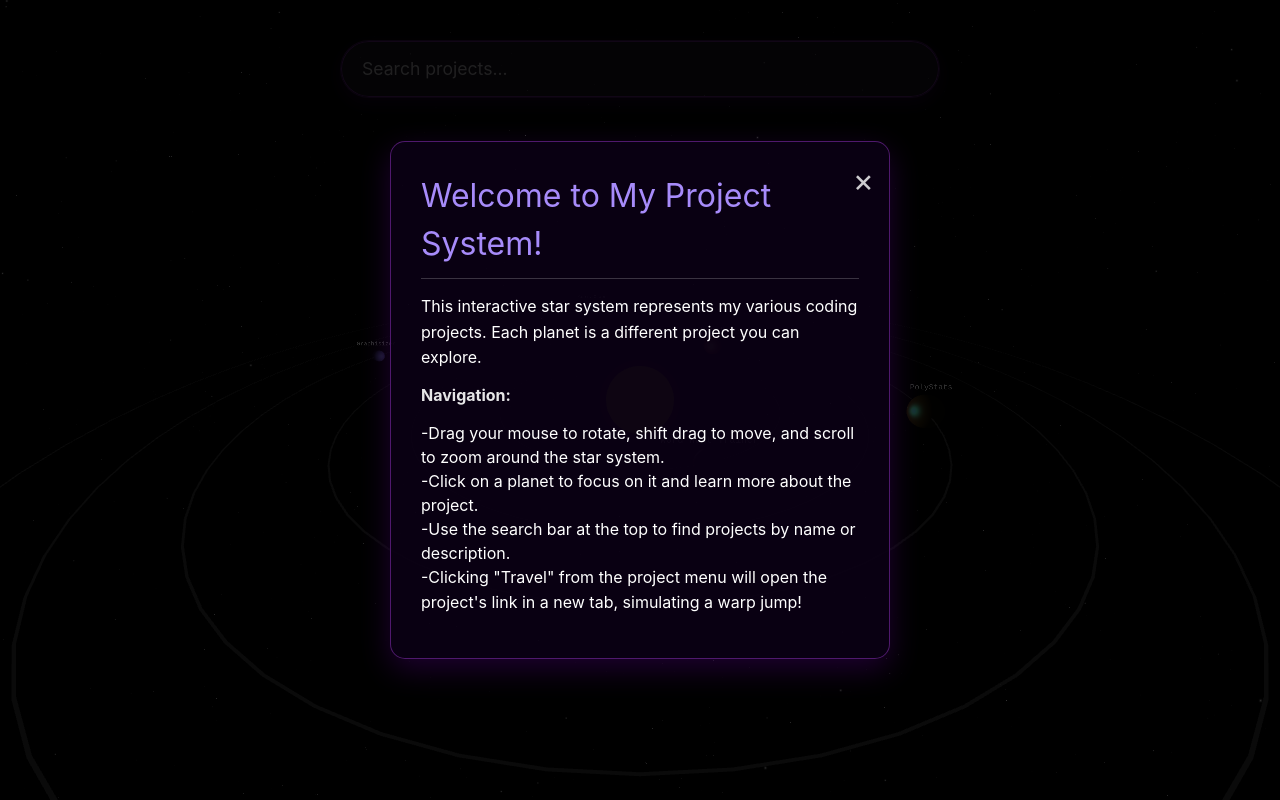
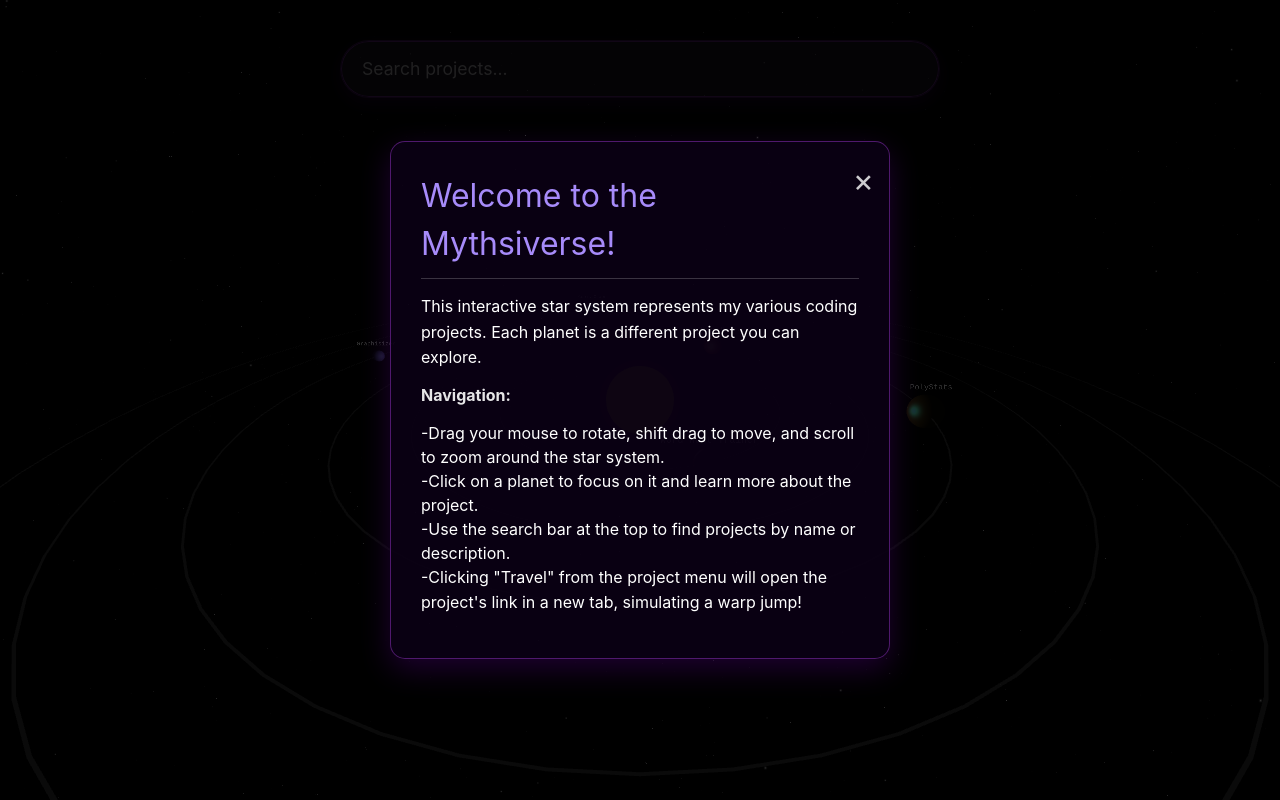
Before and after one commit to Mythses/mythses.github.io, a plain HTML site: page index.html in a window 1280 px wide. Drawn offline with nearby package versions, Linux system fonts and the light colour scheme; animation ran at ten frames a second.

Commit message:
Update index.html

```diff
--- a/index.html
+++ b/index.html
@@ -460,7 +460,7 @@
     <div id="tutorial-popup">
         <div id="tutorial-content">
             <button id="close-tutorial">&times;</button>
-            <h2>Welcome to My Project System!</h2>
+            <h2>Welcome to the Mythsiverse!</h2>
             <p>This interactive star system represents my various coding projects. Each planet is a different project you can explore.</p>
             <p><strong>Navigation:</strong></p>
             <ul>
```
